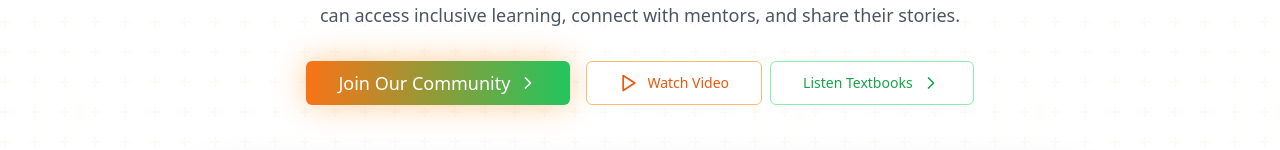
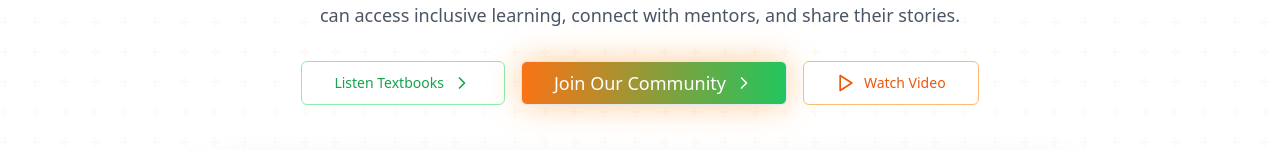
Before and after one commit to the-piyushgoel/Saksham-Voice-of-Bharat, a React (Vite) app in the folder saksham/: page / in a window 1280 px wide. Shown: the part 283-433 px from the top of the page. Built offline with nearby package versions, Linux system fonts and the light colour scheme.

Commit message:
fixed frontend issues

```diff
--- a/saksham/src/App.jsx
+++ b/saksham/src/App.jsx
@@ -166,8 +166,7 @@ function App() {
                 <button
                   key={section}
                   onClick={() => scrollToSection(section)}
-                  className={`text-sm font-medium transition-colors hover:text-orange-600 ${
-                    activeSection === section ? 'text-orange-600' : 'text-gray-700'
+                  className={`text-sm font-medium transition-colors hover:text-orange-600 ${activeSection === section ? 'text-orange-600' : 'text-gray-700'
                     }`}
                 >
                   {t[section] || section.charAt(0).toUpperCase() + section.slice(1)}
@@ -281,11 +280,23 @@ function App() {
 
               <div className="flex flex-col sm:flex-row gap-4 justify-center items-center">
                 <Button
-                  onClick={() => handleFeatureClick('join')}
+                  onClick={() => window.location.href = 'https://text2voice-1.onrender.com/'}
+                  variant="outline"
+                  size="lg"
+                  className="border-green-300 text-green-600 hover:bg-green-50"
+                >
+                  Listen Textbooks
+                  <ChevronRight className="ml-2 w-5 h-5" />
+                </Button>
+
+
+                <Button
+                  onClick={() => window.location.href = 'https://docs.google.com/forms/d/1SyD6tfj4ljiSGC8sBZwf3QoQSrkgUbWqBFbAgwyvMq0/edit'}
+                  variant="outline"
                   size="lg"
                   className="bg-gradient-to-r from-orange-500 to-green-500 hover:from-orange-600 hover:to-green-600 text-white px-8 py-3 text-lg animate-pulse-glow"
                 >
-                  {t.cta}
+                  Join Our Community
                   <ChevronRight className="ml-2 w-5 h-5" />
                 </Button>
 
@@ -298,24 +309,6 @@ function App() {
                   >
                     <Play className="mr-2 w-5 h-5" />
                     {t.watchVideo}
-                  </Button>
-                  {/* <Button
-                    variant="outline"
-                    size="lg"
-                    onClick={() => handleFeatureClick('audio')}
-                    className="border-green-300 text-green-600 hover:bg-green-50"
-                  >
-                    <Headphones className="mr-2 w-5 h-5" />
-                    {t.listenAudio}
-                  </Button> */}
-                  <Button
-              onClick={() => window.location.href = 'https://text2voice-1.onrender.com/'}
-              variant="outline"
-              size="lg"
-              className="border-green-300 text-green-600 hover:bg-green-50"
-            >
-              Listen Textbooks
-              <ChevronRight className="ml-2 w-5 h-5" />
                   </Button>
                 </div>
               </div>
@@ -807,14 +800,6 @@ function App() {
                 Start Your Journey
                 <ChevronRight className="ml-2 w-5 h-5" />
               </Button>
-              {/* <Button
-                onClick={() => handleFeatureClick('demo')}
-                variant="outline"
-                size="lg"
-                className="border-white text-white hover:bg-white/10 px-8 py-3 text-lg"
-              >
-                Request Demo
-              </Button> */}
               <Button
                 onClick={() => handleFeatureClick('register')}
                 size="lg"
```
Lines whose indentation alone changed are shown as unchanged.
